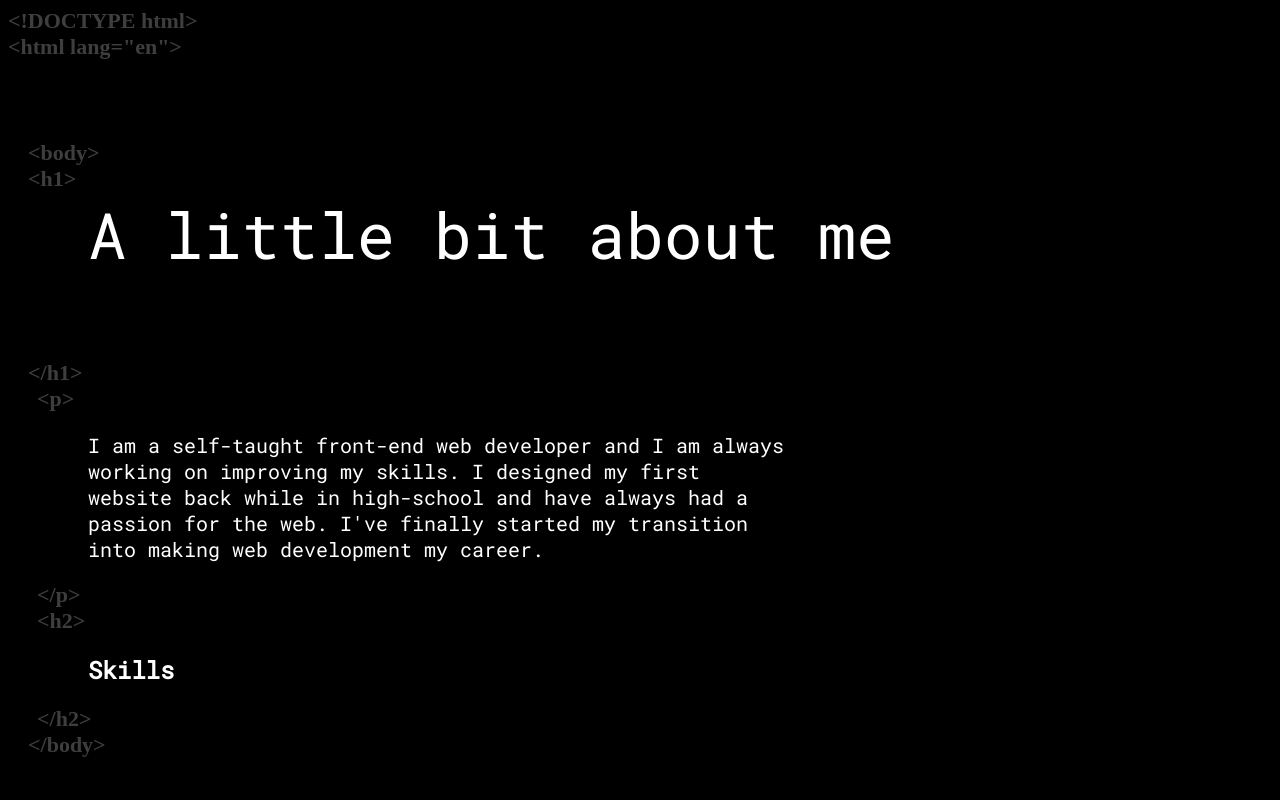
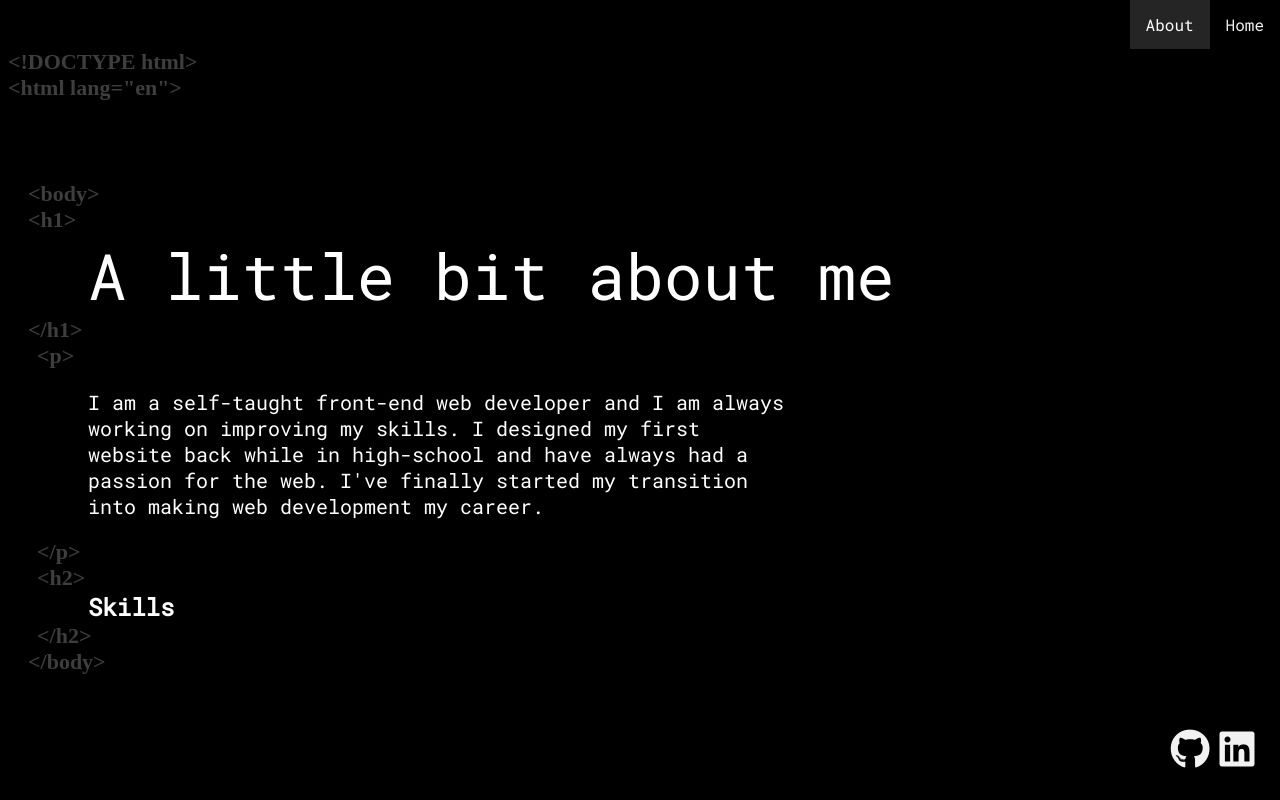
Before and after one commit to DevArches/ryancoulson, a PHP site: page /about.html in a window 1280 px wide. Run offline with PHP 8.4, Linux system fonts and the light colour scheme; some web fonts are replaced.

Commit message:
add navbar to about page

```diff
--- a/about.html
+++ b/about.html
@@ -4,11 +4,18 @@
     <meta charset="UTF-8">
     <meta http-equiv="X-UA-Compatible" content="IE=edge">
     <meta name="viewport" content="width=device-width, initial-scale=1.0">
-
+    <link
+      rel="stylesheet"
+      href="https://cdnjs.cloudflare.com/ajax/libs/font-awesome/5.15.3/css/all.min.css"
+    />
     <link rel="stylesheet" href="/styles/about.css">
     <title>Document</title>
 </head>
 <body>
+    <div class="topnav" id="myTopnav">
+        <a href="/index.html" >Home</a>
+        <a href="/about.html"class="active">About</a>
+      </div>
     <h3 class="write">&lt;!DOCTYPE html&gt;</h3>
     <h3 class="write">&lt;html lang="en"&gt;</h3>
     <h3 class="write" id="body">&lt;body&gt;</h3>
@@ -21,8 +28,15 @@
     <h3 class="write" id="h2">&lt;h2&gt;</h3>
     <h2>Skills</h2>
     <h3 class="write" id="h2">&lt;/h2&gt;</h3>
+    <nav class="links">
+        <a href="https://github.com/Rianail"><i class="fab fa-github"></i></a>
 
+        <a href="https://www.linkedin.com/in/ryanjcoulson/"
+          ><i class="fab fa-linkedin"></i
+        ></a>
+      </nav>
     <h3 class="write" id="body-after">&lt;/body&gt;</h3>
+
     <script src="script.js"></script>
 </body>
 </html>
--- a/script.js
+++ b/script.js
@@ -1,8 +1,9 @@
 const texts = [
   'am Ryan Coulson.',
   'make websites!',
+  'am a nerd.',
   'love coding!',
-  'want to work with you!',
+  'am a gamer.',
 ];
 let count = 0;
 let index = 0;
--- a/styles/about.css
+++ b/styles/about.css
@@ -5,6 +5,8 @@
 }
 body {
     background-color: black;
+    margin-top: 0;
+    margin-right: 0;
 }
 p {
   color: white;
@@ -19,7 +21,8 @@ h2 {
   font-family: Roboto Mono;
   max-width: 55vw;
   margin-left: 5rem;
-
+  margin-top: 0;
+  margin-bottom: 0;
 }
 /*<------------------------background text--------------->*/
 #body{
@@ -101,21 +104,65 @@ h2 {
   opacity: 100;
 }
 
+/*<------------------------navigation--------------->*/
 
+.topnav {
+  background-color: transparent;
+  overflow: hidden;
+  font-family: Roboto Mono;
+}
 
+.topnav a {
+  float: right;
+  display: block;
+  color: #f2f2f2;
+  text-align: center;
+  padding: 14px 16px;
+  text-decoration: none;
+  font-size: 1rem;
+}
 
+.topnav a:hover {
+  background-color: #ddd;
+  color: black;
+}
+
+.topnav a.active {
+  background-color: #252525;
+  color: white;
+}
+a {
+  color: #f2f2f2;
+}
+a:hover {
+  color:#696969;
+}
+.links {
+  position: absolute;
+  right: 2vw;
+  bottom: 2vw;
+  font-size: 2.5em;
+  color: rgb(211, 211, 211);
+  background-color: black;
+}
 
 
 /*<------------------------responsive--------------->*/
 
 @media screen and (max-width:1200px){
     .header{
-      font-size: 100%
+      font-size: 1rem;
     }
     p{
-      font-size: 90%;
+      font-size: 0.9rem;
     }
     h2 {
-        font-size: 100%;
+        font-size: 0.8rem;
+    }
+    .links {
+      top: 0;
+      left: 0;
+      background-color: transparent;
+      margin-left: 5px
     }
   }
```
Also changed, not shown: index.html (+14 -16 lines), styles/style.css (+24 -13 lines).
